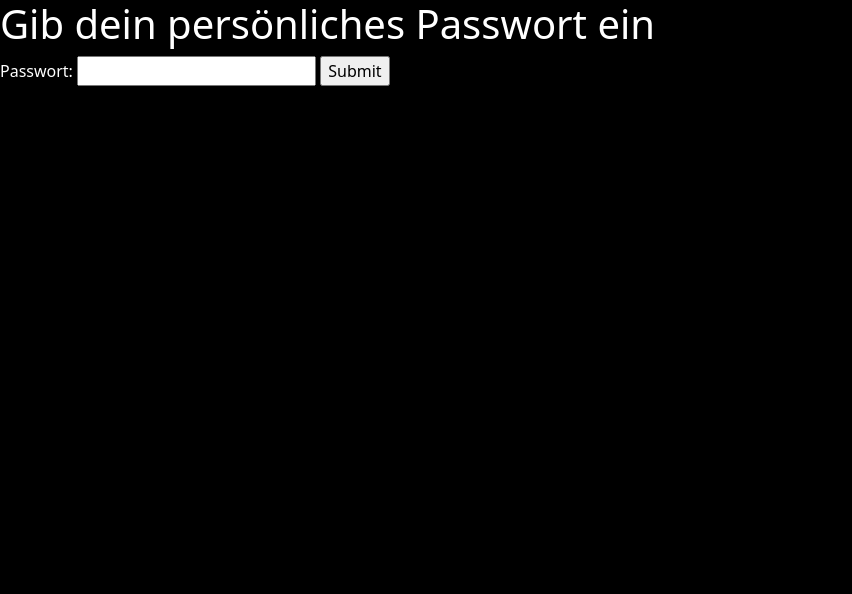
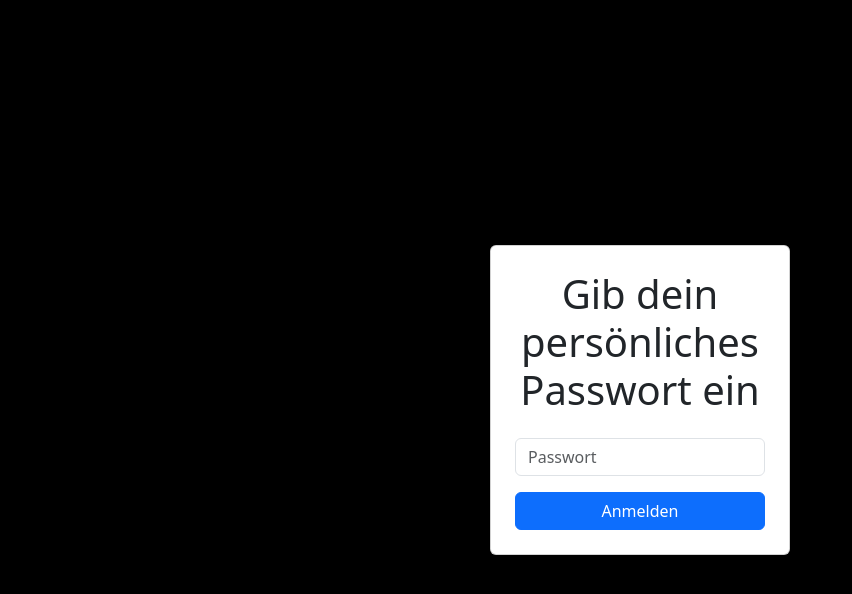
Before and after one commit to steingruberbastian/LoveSender, a SvelteKit app: page / in a window 1280 px wide. Shown: the top 594 px of the page, without its empty margins (0-852 px from the left). Built offline with nearby package versions, Linux system fonts and the light colour scheme.

Commit message:
fixed login page

```diff
--- a/src/lib/components/MemoryCard.svelte
+++ b/src/lib/components/MemoryCard.svelte
@@ -23,7 +23,7 @@
   {#if memory.memory}
   <form method="POST" action="?/removeFromMemories" use:enhance>
     <input name="id" type="hidden" value="{memory._id}">
-    <button class="btn btn-success">Als ToDo markieren</button>
+    <button class="btn btn-success">Als To Do markieren</button>
   </form>
   {:else}
   <form method="POST" action="?/addToMemories" use:enhance>
--- a/src/lib/components/MemoryDetails.svelte
+++ b/src/lib/components/MemoryDetails.svelte
@@ -1,7 +1,7 @@
 <script>
     let { data } = $props();
 
-    function redirectToMenu() {
+    function redirectToMenue() {
         setTimeout(() => {
             window.location.href = "/menue/memories";
         }, 100);
@@ -15,7 +15,7 @@
         <div>
             <p>Ort: {data.memory.location}</p>
             <p>Jahr: {data.memory.year}</p>
-            <form method="POST" action="?/removeMemory" use:enhance onsubmit={redirectToMenu()}>
+            <form method="POST" action="?/removeMemory" onsubmit={redirectToMenue()}>
                 <input name="id" type="hidden" value="{data.memory._id}">
                 <button class="btn btn-danger">Löschen</button>
             </form>
--- a/src/routes/+page.server.js
+++ b/src/routes/+page.server.js
@@ -1,10 +1,15 @@
 import { WEBSITE_PASSWORD } from "$env/static/private";
-function checkPassword() {
-    alert("checkPassword");
-    const pwd = document.getElementById("pwd").value;
-    if (pwd === WEBSITE_PASSWORD) {
-        window.location.href = "/menue";
-    } else {
-        alert("Falsches Passwort");
-    }
+
+export async function POST({ request }) {
+  const { password } = await request.json();
+
+  if (password === WEBSITE_PASSWORD) {
+    return new Response(JSON.stringify({ success: true }), {
+      headers: { "Content-Type": "application/json" },
+    });
+  } else {
+    return new Response(JSON.stringify({ success: false }), {
+      headers: { "Content-Type": "application/json" },
+    });
+  }
 }
--- a/src/routes/+page.svelte
+++ b/src/routes/+page.svelte
@@ -1,9 +1,33 @@
 <script>
     import "./styles.css";
-</script>
+    let pwd = "";
 
-<h1>Gib dein persönliches Passwort ein</h1>
-<form class="passform" action="/menue" on:submit={checkPassword()}>
-    Passwort: <input type="password" required id="pwd" />
-    <input type="submit" />
-</form>
+    async function checkPassword() {
+      const response = await fetch("/check-password", {
+        method: "POST",
+        headers: {
+          "Content-Type": "application/json",
+        },
+        body: JSON.stringify({ password: pwd }),
+      });
+
+      const result = await response.json();
+      if (result.success) {
+        window.location.href = "/menue";
+      } else {
+        alert("Falsches Passwort");
+      }
+    }
+  </script>
+
+  <div class="d-flex justify-content-center align-items-center vh-100">
+    <div class="card p-4 shadow" style="width: 300px;">
+      <h1 class="text-center mb-4">Gib dein persönliches Passwort ein</h1>
+      <form on:submit|preventDefault={checkPassword}>
+        <div class="mb-3">
+          <input type="password" id="pwd" bind:value={pwd} class="form-control" placeholder="Passwort" />
+        </div>
+        <button type="submit" class="btn btn-primary w-100">Anmelden</button>
+      </form>
+    </div>
+  </div>
--- /dev/null
+++ b/src/routes/check-password/+server.js
@@ -0,0 +1,12 @@
+import { json } from '@sveltejs/kit';
+import { WEBSITE_PASSWORD } from '$env/static/private';
+
+export async function POST({ request }) {
+  const { password } = await request.json();
+
+  if (password === WEBSITE_PASSWORD) {
+    return json({ success: true });
+  } else {
+    return json({ success: false });
+  }
+}
```
Also changed, not shown: src/lib/components/AddMemory.svelte (+7 -7 lines), src/routes/menue/+layout.svelte (+3 -10 lines).
